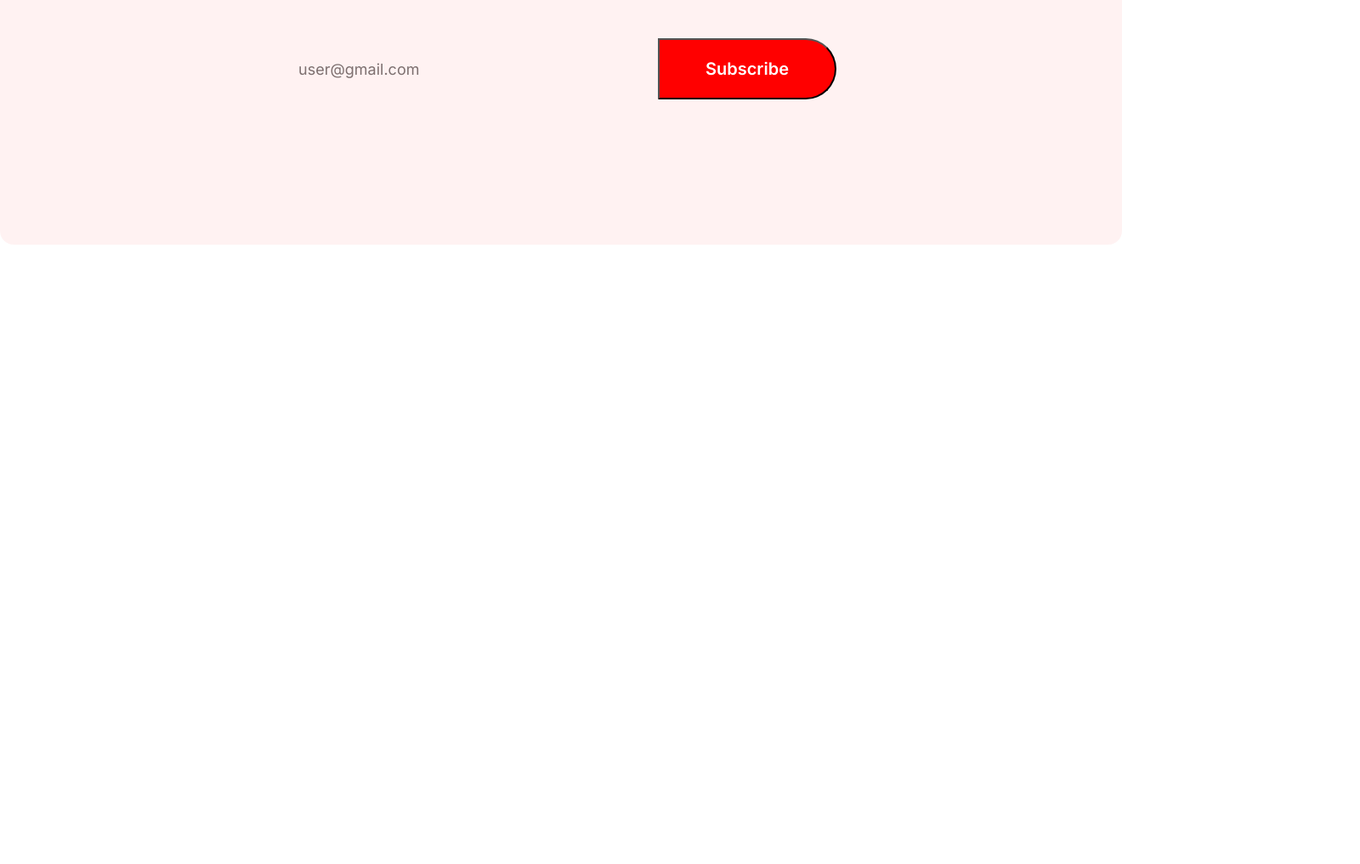
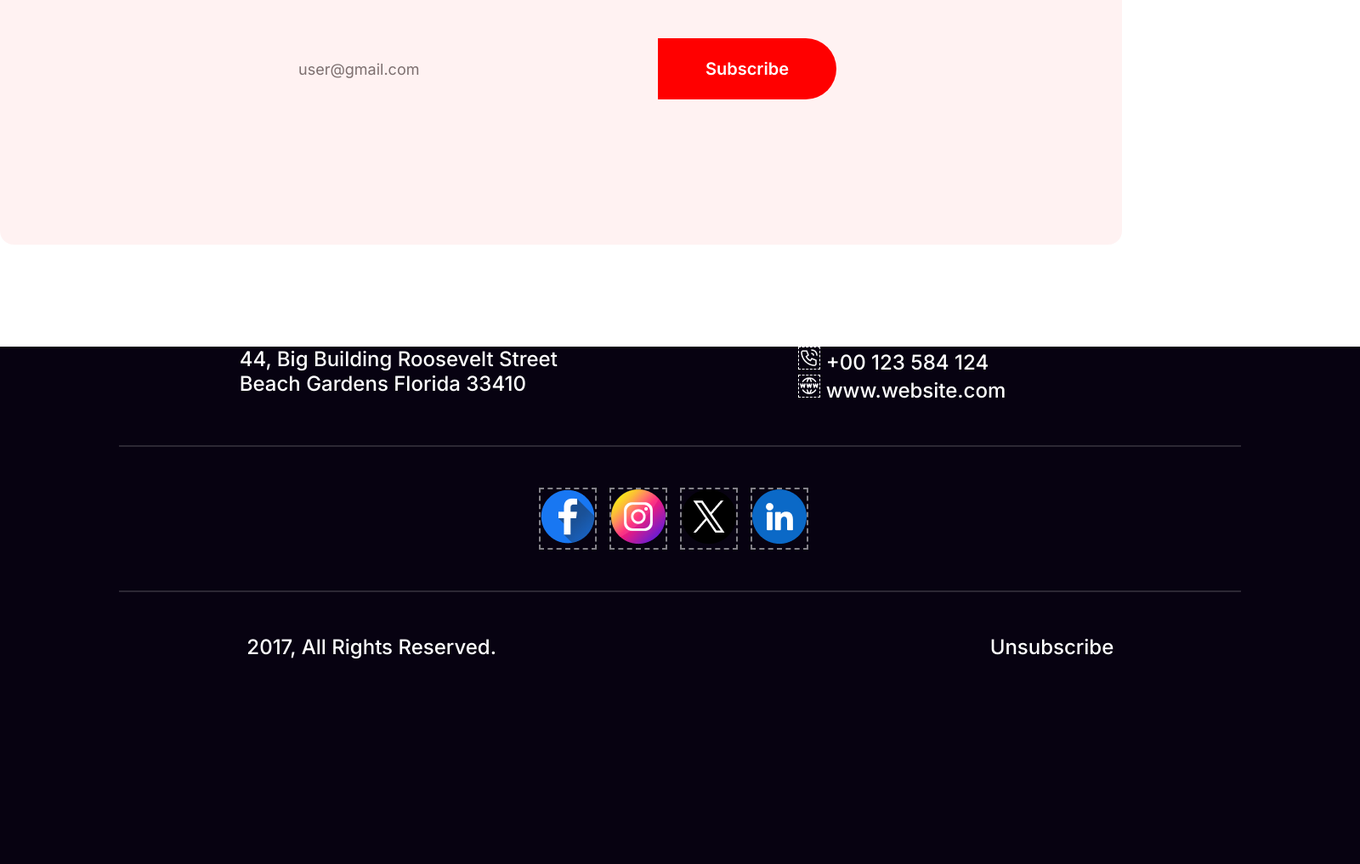
Before and after one commit to Ripa1518/new-year-offer, a plain HTML site: page index.html in a window 1280 px wide. Shown: the part 6208-7225 px from the top of the page at 85% size, 1600 px wide, since content can reach past the window. Before the commit the page ends 6496 px from the top, so only its background shows below. Drawn offline with Linux system fonts and the light colour scheme.

Commit message:
added footer section

```diff
--- a/index.html
+++ b/index.html
@@ -142,6 +142,31 @@ molestie malesuada. Ipsum sed sodales risus ut pellentesque vel euismod. Eleifen
               </section>
              <!-- newsletter section ends here  -->
     </main>
-    <footer></footer>
+    <!-- footer section starts here  -->
+    <footer class="footer-container">
+        <div class="content">
+            <div class="one">
+                <p>44, Big Building Roosevelt Street <br>
+Beach Gardens Florida 33410</p>
+            </div>
+            <div class="two">
+                <p> <img src="icons/Call.png" alt="" class="phone"> +00 123 584 124</p>
+                <p> <img src="icons/Website.png" alt="" class="www"> www.website.com</p>
+            </div>
+
+        </div>
+        <hr class="hr">
+        <div class="icons">
+            <div class="icon"><img src="icons/Facebook.png" alt=""></div>
+            <div class="icon"><img src="icons/Instagram.png" alt=""></div>
+            <div class="icon"><img src="icons/Twitter.png" alt=""></div>
+            <div class="icon"><img src="icons/Linkedin.png" alt=""></div>
+        </div>
+        <hr class="hr">
+        <div class="last-container">
+            <div>2017, All Rights Reserved.</div>
+            <div> <button type="button" class="last-btn">Unsubscribe</button></div>
+        </div>
+    </footer>
 </body>
 </html>
--- a/styles/style.css
+++ b/styles/style.css
@@ -400,14 +400,14 @@ height: 72px;
 z-index: -1;
 border-radius: 50px;
 
-background: rgb(255, 255, 255);
+background: white;
 color: rgba(7, 2, 17, 0.3);
 font-family: Inter;
 font-size: 18px;
 font-weight: 400;
 padding-left: 15px;
 /* outline: none; */
-border: 0;
+border-style: none;
 }
 .sub{
     position: absolute;
@@ -424,4 +424,68 @@ font-family: Inter;
 font-size: 20px;
 font-weight: 600;
 line-height: 24px;
+border: 0;
 }
+/* footer styles  */
+.footer-container{
+    /* border:2px solid red; */
+    width: 1600px;
+height: 609px;
+margin: 0 auto;
+background: rgb(7, 2, 17);
+
+}
+.content{
+    display: flex;
+    justify-content: space-around;
+    color: rgb(255, 255, 255);
+font-family: Inter;
+font-size: 24px;
+font-weight: 500;
+/* border: 2px solid green; */
+margin: 120px 275px 50px 140px;
+}
+.phone, .www{
+
+    border: 1.5px dashed rgb(255, 255, 255);
+}
+.hr{
+    border: 1px solid rgba(255, 255, 255, 0.15);
+    margin-right: 140px;
+    margin-left: 140px;
+}
+.icons{
+    display: flex;
+    /* border: 2px solid yellow; */
+    margin-top: 48px;
+    justify-content:center;
+    align-items: center;
+    margin-bottom: 48px;
+}
+.icon{
+    margin-right: 15px;
+        border: 2.5px dashed rgba(255, 255, 255, 0.5);
+
+}
+.last-container{
+    /* border: 2px solid blue; */
+    width: 1600px;
+    height: 200px;
+    color: rgb(255, 255, 255);
+font-family: Inter;
+font-size: 24px;
+font-weight: 500;
+display: flex;
+justify-content: space-around;
+margin-top: 50px;
+}
+.last-btn{
+    width: 145px;
+height: 29px;
+border-style: none;
+background: none;
+color: rgb(255, 255, 255);
+font-family: Inter;
+font-size: 24px;
+font-weight: 500;
+}
```
